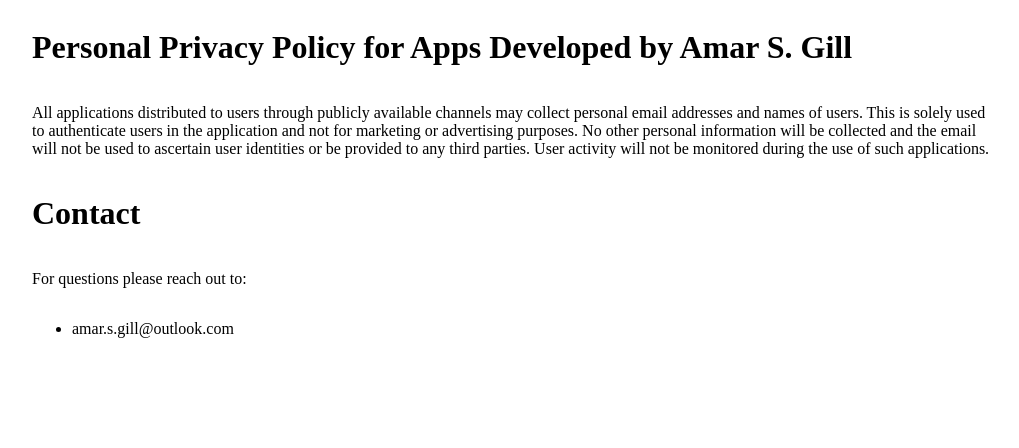
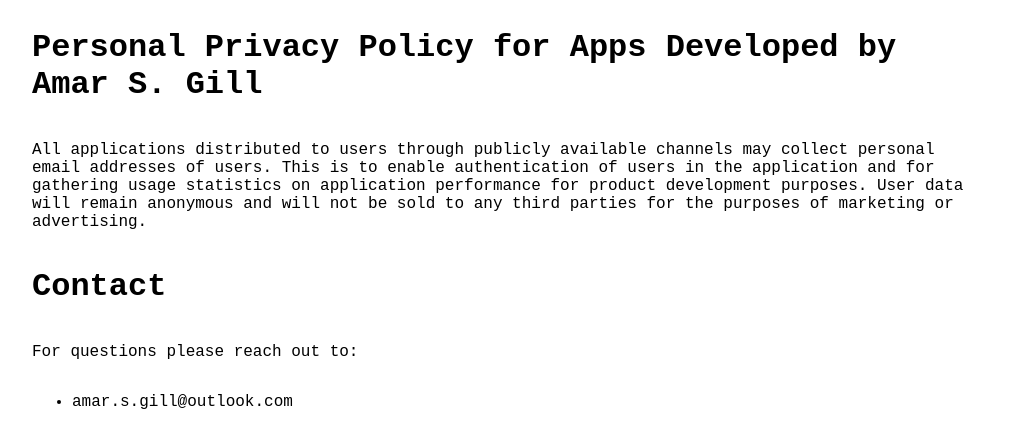
Before and after one commit to Amar-Gill/personal-page, a plain HTML site: page index.html in a window 1280 px wide. Shown: the whole page, without its empty margins (128-1147 px from the left). Drawn offline with Linux system fonts and the light colour scheme.

Commit message:
updated font. edited privacy statement.

```diff
--- a/index.html
+++ b/index.html
@@ -11,10 +11,9 @@
     <div>
         <h1>Personal Privacy Policy for Apps Developed by Amar S. Gill</h1>
         <p>All applications distributed to users through publicly available channels may collect personal email
-            addresses and names of users. This is solely used to authenticate users in the application and not for marketing or advertising
-            purposes. No other personal information will be collected and the email will not be used to ascertain user
-            identities or be provided to any third parties. User activity will not be monitored during the use of such
-            applications.</p>
+            addresses of users. This is to enable authentication of users in the application and for gathering usage
+            statistics on application performance for product development purposes. User data will remain anonymous and
+            will not be sold to any third parties for the purposes of marketing or advertising. </p>
         <h1>Contact</h1>
         <p>For questions please reach out to:</p>
         <ul>
@@ -26,6 +25,7 @@
         body {
             margin-left: 10rem;
             margin-right: 10rem;
+            font-family: 'Courier New', Courier, monospace;
         }
 
         div {
--- /dev/null
+++ b/style.css
@@ -0,0 +1,3 @@
+body {
+    /* font-family: 'Courier New', Courier, monospace; */
+}
```
